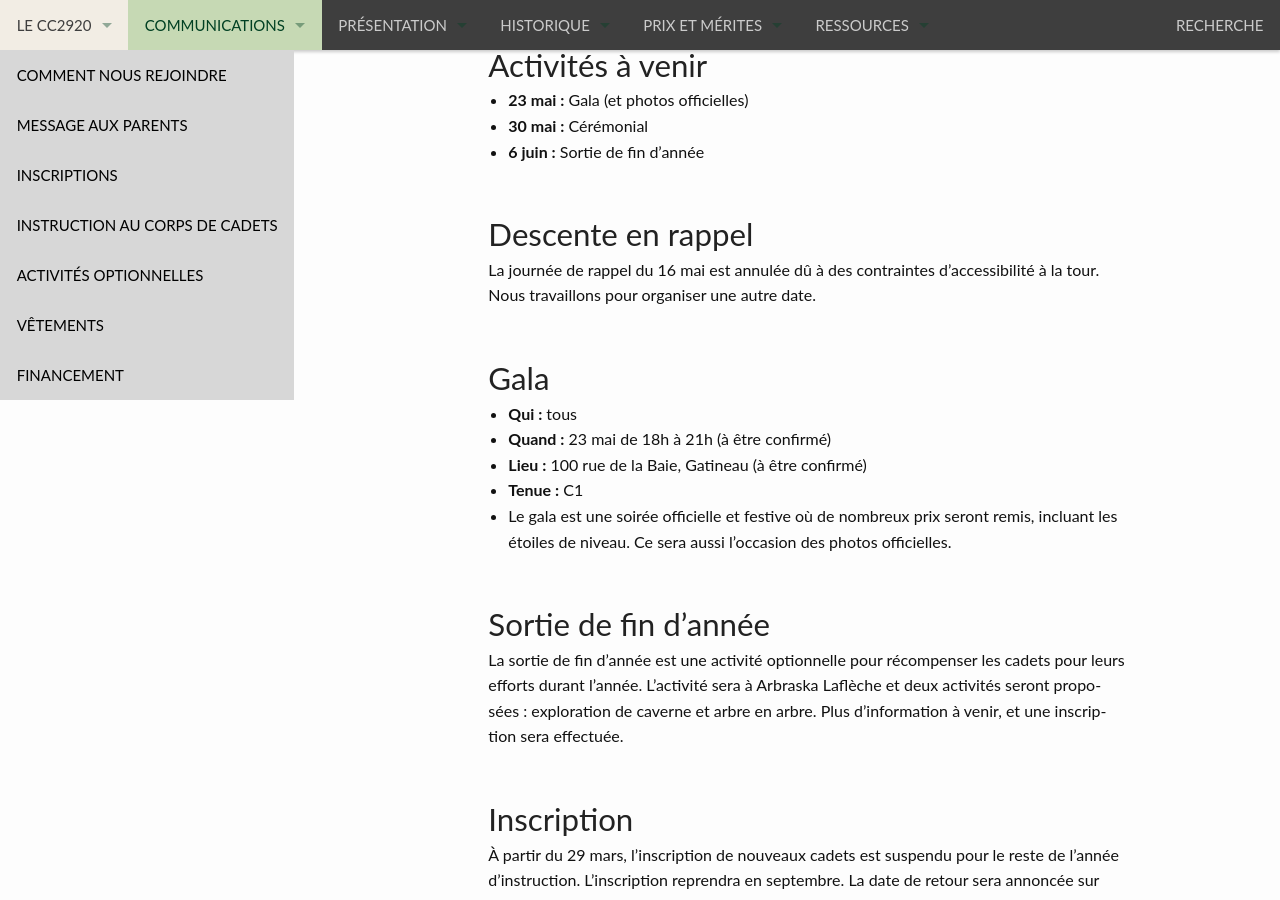
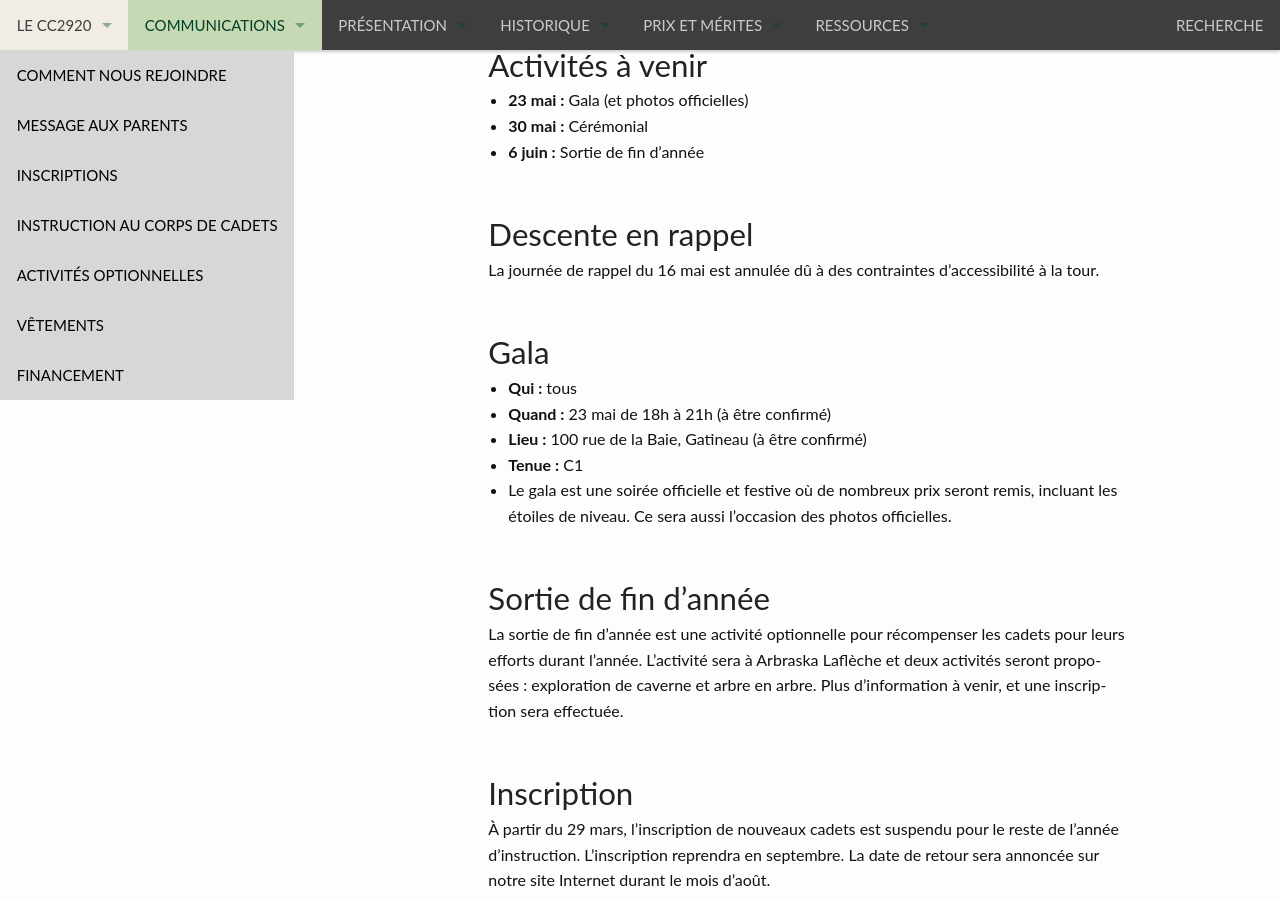
Before and after one commit to CC2920/web, a Jekyll site: the page built from _communications/messages.md, in a window 1280 px wide and 900 px high, scrolled down 535 px. Built offline with Jekyll 4.4.1, drawn with Linux system fonts in a browser that asks for light colours.

Commit message:
Update rappel day announcement in messages.md
Removed mention of rescheduling for rappel day due to accessibility constraints.

```diff
--- a/_communications/messages.md
+++ b/_communications/messages.md
@@ -20,7 +20,7 @@ layout: "messages"
 
 
 ## Descente en rappel
-La journée de rappel du 16 mai est annulée dû à des contraintes d’accessibilité à la tour. Nous travaillons pour organiser une autre date.
+La journée de rappel du 16 mai est annulée dû à des contraintes d’accessibilité à la tour.
 
 
 ## Gala
```
